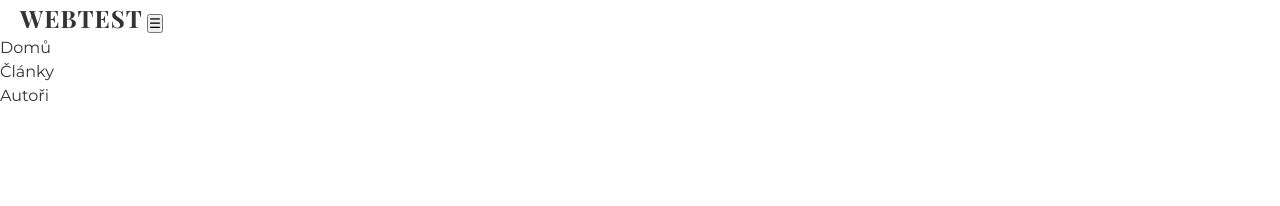
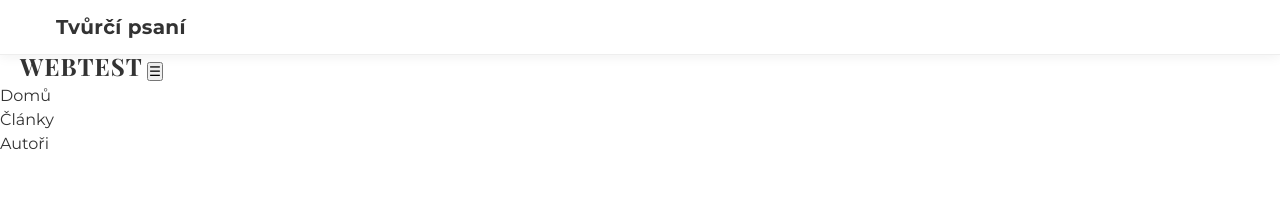
Before and after one commit to MN-sys-cmyk/WebTest, a plain HTML site: page index.html in a window 1280 px wide. Shown: the top 206 px of the page. Drawn offline with nearby package versions, Linux system fonts and the light colour scheme; files whose address does not match are found by name.

Commit message:
Update index.html

```diff
--- a/index.html
+++ b/index.html
@@ -8,8 +8,38 @@
   <link rel="preconnect" href="https://fonts.gstatic.com" crossorigin>
   <link href="https://fonts.googleapis.com/css2?family=Montserrat:wght@400;500;600;700&family=Playfair+Display:wght@400;600;700&display=swap" rel="stylesheet">
   <link rel="stylesheet" href="style.css?v=1.5">
+
+  <!-- === HORNÍ LIŠTA (CSS) – můžeš přesunout do style.css === -->
+  <style>
+    :root { --topbar-h: 48px; }
+    .topbar{
+      position:fixed; inset:0 0 auto 0;
+      background:#fff; border-bottom:1px solid #eee;
+      box-shadow:0 2px 12px rgba(0,0,0,.06);
+      z-index:1000;
+    }
+    .topbar__inner{ max-width:1200px; margin:0 auto; padding:12px 16px; }
+    .topbar__title{ font-size:20px; font-weight:700; letter-spacing:.3px; }
+    /* Rezerva pod fixní lištou */
+    body{ padding-top:var(--topbar-h); }
+    @media (max-width:480px){
+      :root { --topbar-h: 44px; }
+      .topbar__inner{ padding:10px 12px; }
+      .topbar__title{ font-size:18px; }
+    }
+  </style>
+  <!-- === /HORNÍ LIŠTA (CSS) === -->
 </head>
 <body>
+
+  <!-- === HORNÍ LIŠTA (HTML) === -->
+  <header class="topbar" role="banner" aria-label="Horní lišta">
+    <div class="topbar__inner">
+      <span class="topbar__title">Tvůrčí psaní</span>
+    </div>
+  </header>
+  <!-- === /HORNÍ LIŠTA (HTML) === -->
+
   <header id="site-header"></header>
   <nav id="site-nav" class="site-nav"></nav>
 
```
